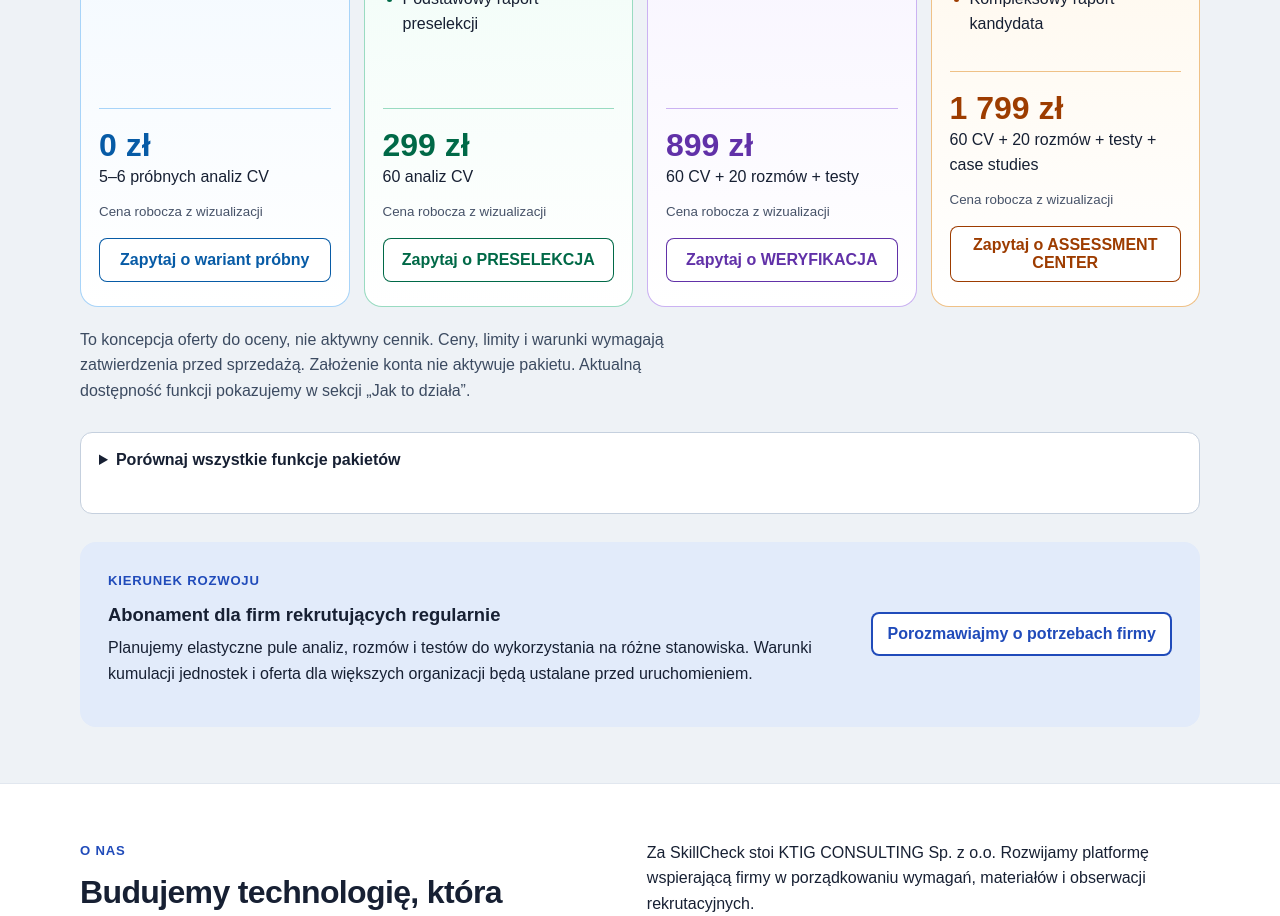
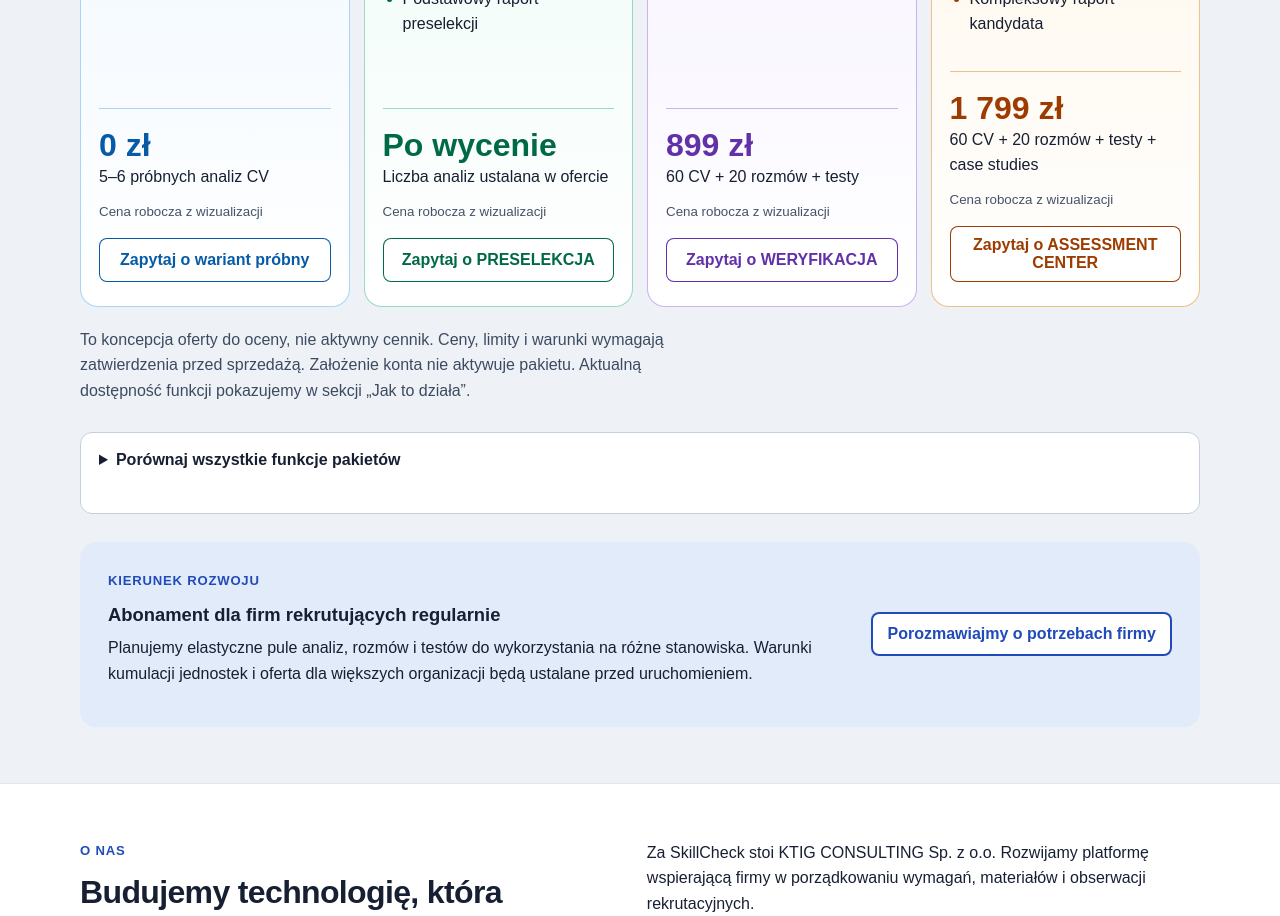
Before and after one commit to krzysztofsyska/skillcheck-core, a Next.js app: page / in a window 1280 px wide. Shown: the part 4020-4936 px from the top of the page. Built offline with nearby package versions, Linux system fonts and the light colour scheme.

Commit message:
fix(sales): hide unapproved PRESELEKCJA draft price and volume

```diff
--- a/app/components/marketing/package-comparison.tsx
+++ b/app/components/marketing/package-comparison.tsx
@@ -3,7 +3,7 @@ import styles from "../../marketing.module.css";
 
 const plans = [
   {name:"FREE", color:styles.planBlue, title:"Wypróbuj SkillCheck", text:"Poznaj docelowy proces na niewielkiej grupie kandydatów.", price:"0 zł", scope:"5–6 próbnych analiz CV", features:["Konto firmy i profil stanowiska", "Pseudonimizacja i ocena dopasowania", "Chatbot informacyjny dla kandydatów", "Podstawowa shortlista", "Jedna próbna rozmowa z botem i podstawowa analiza"]},
-  {name:"PRESELEKCJA", color:styles.planGreen, title:"Uporządkuj wybór kandydatów", text:"Porównaj materiały z wymaganiami stanowiska i przygotuj shortlistę.", price:"299 zł", scope:"60 analiz CV", features:["Konto firmy i profil stanowiska", "Pseudonimizacja i ocena dopasowania", "Chatbot informacyjny dla kandydatów", "Shortlista 5–10 kandydatów", "Podstawowy raport preselekcji"]},
+  {name:"PRESELEKCJA", color:styles.planGreen, title:"Uporządkuj wybór kandydatów", text:"Porównaj materiały z wymaganiami stanowiska i przygotuj shortlistę.", price:"Po wycenie", scope:"Liczba analiz ustalana w ofercie", features:["Konto firmy i profil stanowiska", "Pseudonimizacja i ocena dopasowania", "Chatbot informacyjny dla kandydatów", "Shortlista 5–10 kandydatów", "Podstawowy raport preselekcji"]},
   {name:"WERYFIKACJA", color:styles.planPurple, title:"Sprawdź, co naprawdę potrafią", text:"Pogłęb ocenę przez rozmowę, jej analizę i test kompetencji.", price:"899 zł", scope:"60 CV + 20 rozmów + testy", features:["Wszystko z Preselekcji", "20 rozmów weryfikacyjnych z botem", "Analiza odpowiedzi z rozmowy", "Testy kompetencji", "Rozszerzony raport kandydata"]},
   {name:"ASSESSMENT CENTER", color:styles.planOrange, title:"Zobacz, jak podejdą do pracy", text:"Sprawdź sposób działania w zadaniach osadzonych w realiach stanowiska.", price:"1 799 zł", scope:"60 CV + 20 rozmów + testy + case studies", features:["Wszystko z Weryfikacji", "Case studies i zadania praktyczne", "Ćwiczenia dopasowane do roli", "Pogłębiony proces Assessment Center", "Kompleksowy raport kandydata"]},
 ];
```
